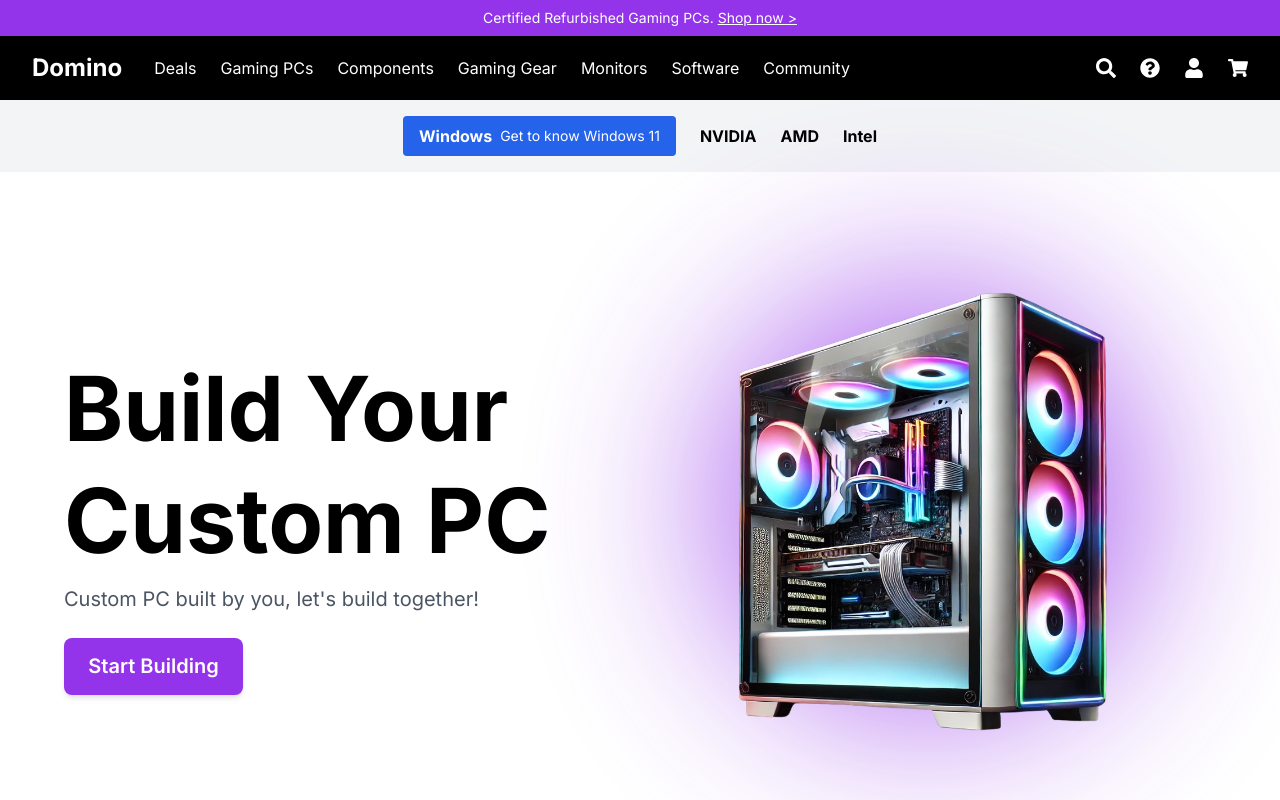
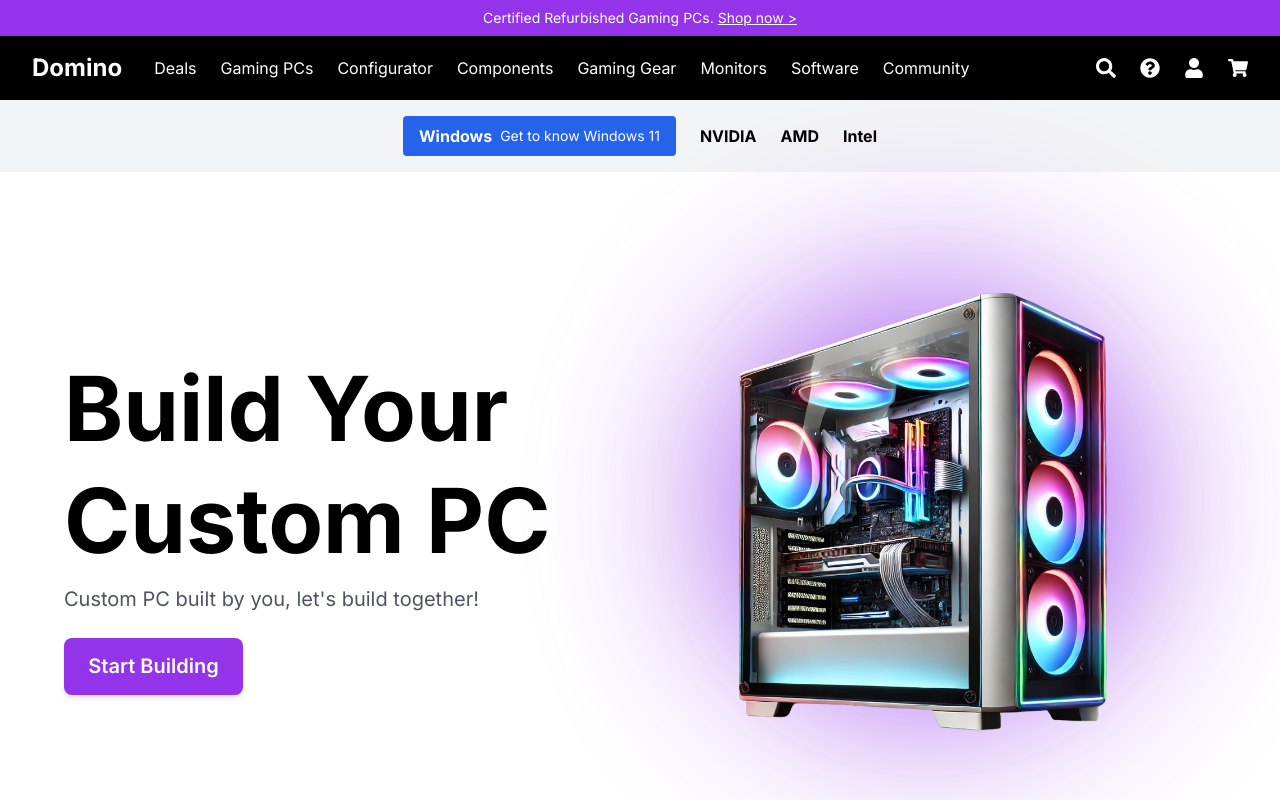
Before and after one commit to Team-Project-CP/PcConfigurator, a Next.js app: page / in a window 1280 px wide. Shown: the top 800 px of the page. Built offline with nearby package versions, Linux system fonts and the light colour scheme.

Commit message:
Added Configurator page to header

```diff
--- a/src/app/Header.tsx
+++ b/src/app/Header.tsx
@@ -131,6 +131,7 @@ export default function Header() {
           <div className="flex flex-col space-y-4 pt-4 pb-2 bg-black text-white px-6">
             <Link href="/Deals" className="hover:text-gray-400">Deals</Link>
             <Link href="/Gaming-PCs" className="hover:text-gray-400">Gaming PCs</Link>
+            <a href="/Configurator" className="hover:text-gray-400">Configurator</a>
             <Link href="/Components" className="hover:text-gray-400">Components</Link>
             <Link href="/Gaming-Gear" className="hover:text-gray-400">Gaming Gear</Link>
             <Link href="/Monitors" className="hover:text-gray-400">Monitors</Link>
--- a/src/app/page.tsx
+++ b/src/app/page.tsx
@@ -37,6 +37,7 @@ export default function Navbar() {
           <div className="hidden md:flex space-x-6">
             <a href="#" className="hover:text-gray-400">Deals</a>
             <a href="#" className="hover:text-gray-400">Gaming PCs</a>
+            <a href="/Configurator" className="hover:text-gray-400">Configurator</a>
             <a href="/Components" className="hover:text-gray-400">Components</a>
             <a href="/Gaming-Gear" className="hover:text-gray-400">Gaming Gear</a>
             <a href="/Monitors" className="hover:text-gray-400">Monitors</a>
```
